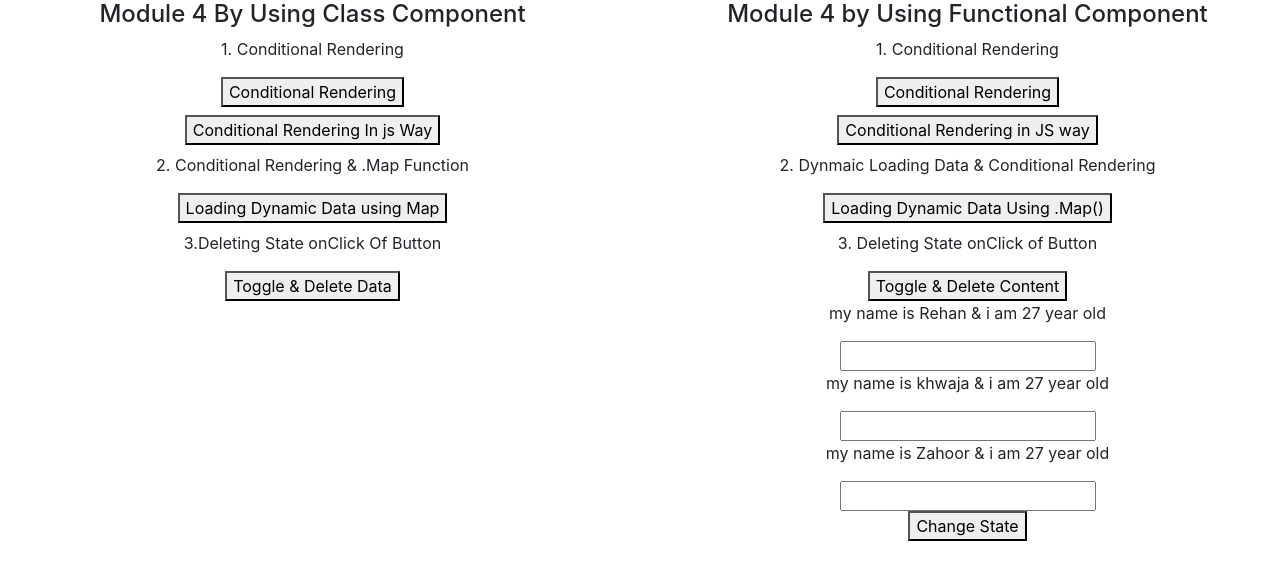
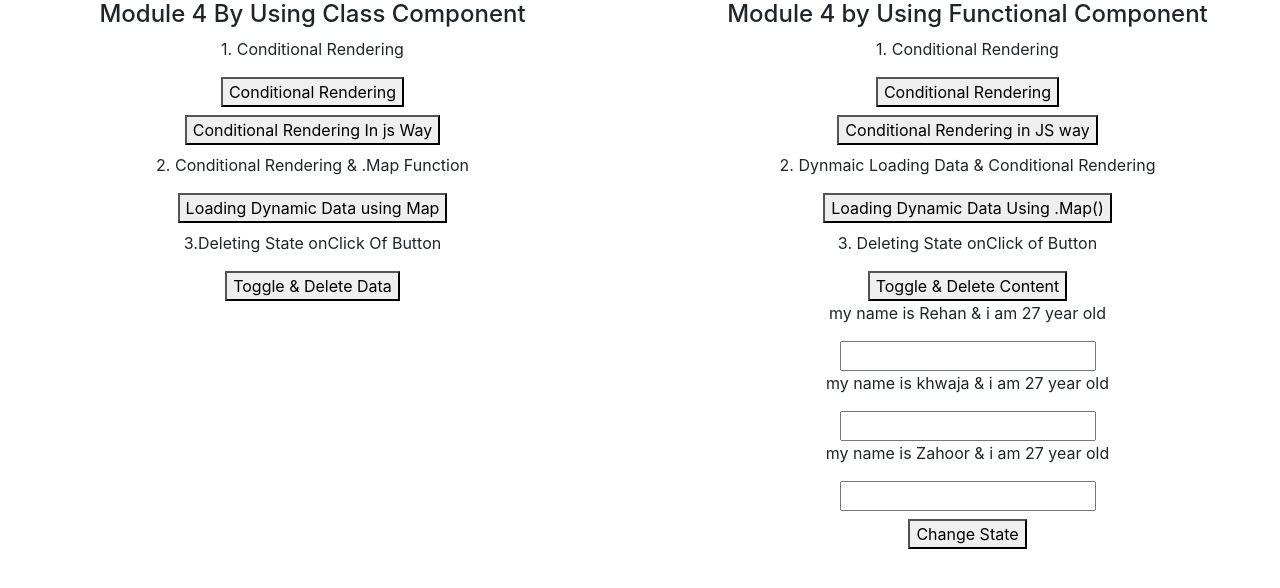
Before and after one commit to HusnainK721/my-first-app, a React (Create React App) app: page / in a window 1280 px wide. Both pictures are taken after a click on the button "Toggle & Delete Content". Shown: the top 588 px of the page. Built offline with nearby package versions, Linux system fonts and the light colour scheme.

Commit message:
update the position of button

```diff
--- a/src/Component/Module-4-ListAndConditional/ListAndConditionalFunctional/D-DeletingState/DeletingStateParentF.jsx
+++ b/src/Component/Module-4-ListAndConditional/ListAndConditionalFunctional/D-DeletingState/DeletingStateParentF.jsx
@@ -42,7 +42,9 @@ export const DeletingStateParentF = () => {
               />
             );
           })}
-          <button onClick={switchNameHandler}>Change State</button>
+          <button onClick={switchNameHandler} className="mt-2">
+            Change State
+          </button>
         </div>
       ) : null}
     </div>
```
Also changed, not shown: 1 other file (tests, documents, lock files or other folders).
